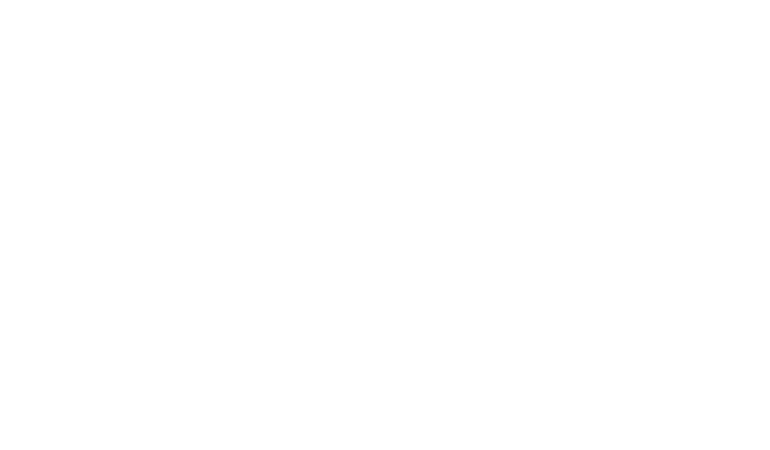
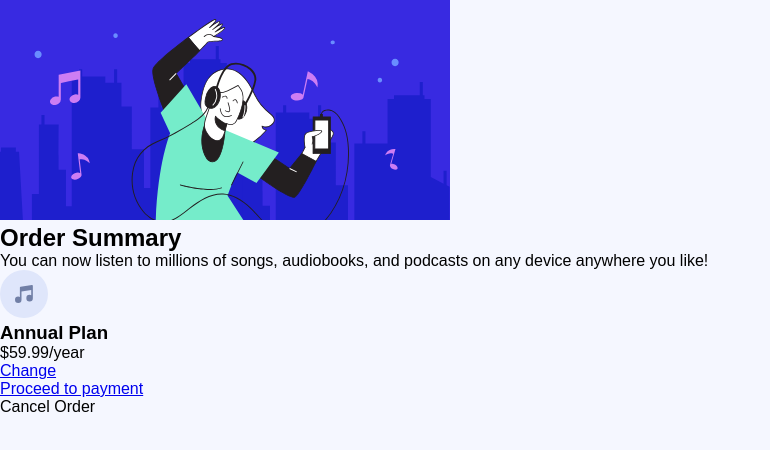
Before and after one commit to Mayur-Arde/order-summary-component-main, a plain HTML site: page index.html in a window 1280 px wide. Shown: the whole page, without its empty margins (0-770 px from the left). Drawn offline with Linux system fonts and the light colour scheme.

Commit message:
html done

```diff
--- a/index.html
+++ b/index.html
@@ -1,16 +1,43 @@
 <!DOCTYPE html>
 <html lang="en">
+
 <head>
-  <meta charset="UTF-8">
-  <meta name="viewport" content="width=device-width, initial-scale=1.0"> <!-- displays site properly based on user's device -->
+  <meta charset="UTF-8" />
+  <meta name="viewport" content="width=device-width, initial-scale=1.0" />
+  <!-- displays site properly based on user's device -->
 
-  <link rel="icon" type="image/png" sizes="32x32" href="./images/favicon-32x32.png">
+  <link rel="icon" type="image/png" sizes="32x32" href="./images/favicon-32x32.png" />
 
-  <title> Order summary card</title>
+  <title>Order summary card</title>
+  <link rel="stylesheet" href="./styles/normalize.css" />
+  <link rel="stylesheet" href="./styles/style.css" />
+</head>
 
-
-</head>
 <body>
+  <div class="container">
+    <div class=top>
+      <img src="./images/illustration-hero.svg" class="img">
+    </div>
+    <div class="top-text">
+      <h2>Order Summary</h2>
+      <p>You can now listen to millions of songs, audiobooks, and podcasts on any
+        device anywhere you like!</p>
+    </div>
+    <div class=annual-paln>
+      <img src="./images/icon-music.svg" class="music-icon">
+      <div class="price">
+        <h3>Annual Plan</h3>
+        <p>$59.99/year</p>
+      </div>
+      <a href="#">Change</a>
+    </div>
+    <div class="payment">
+      <a href="#" class="btn">Proceed to payment</a>
+    </div>
+    <div class="cancel">
+      <p>Cancel Order</p>
+    </div>
+  </div>
 
   <!-- Order Summary
 
@@ -30,4 +57,5 @@
     Coded by <a href="#">Your Name Here</a>.
   </div> -->
 </body>
+
 </html>
--- a/styles/style.css
+++ b/styles/style.css
@@ -21,6 +21,11 @@ html{
 }
 
 
+body{
+  background: var(--veryPaleBlue);
+}
+
+
 
 
 /* attribution */
```
